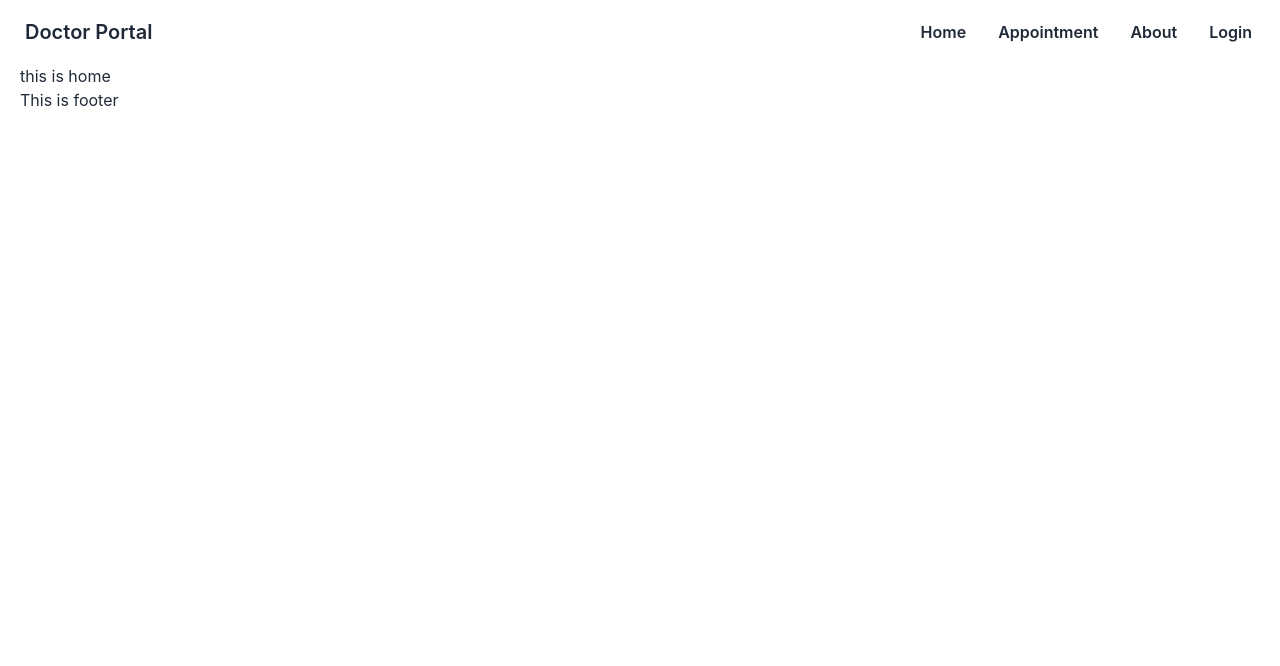
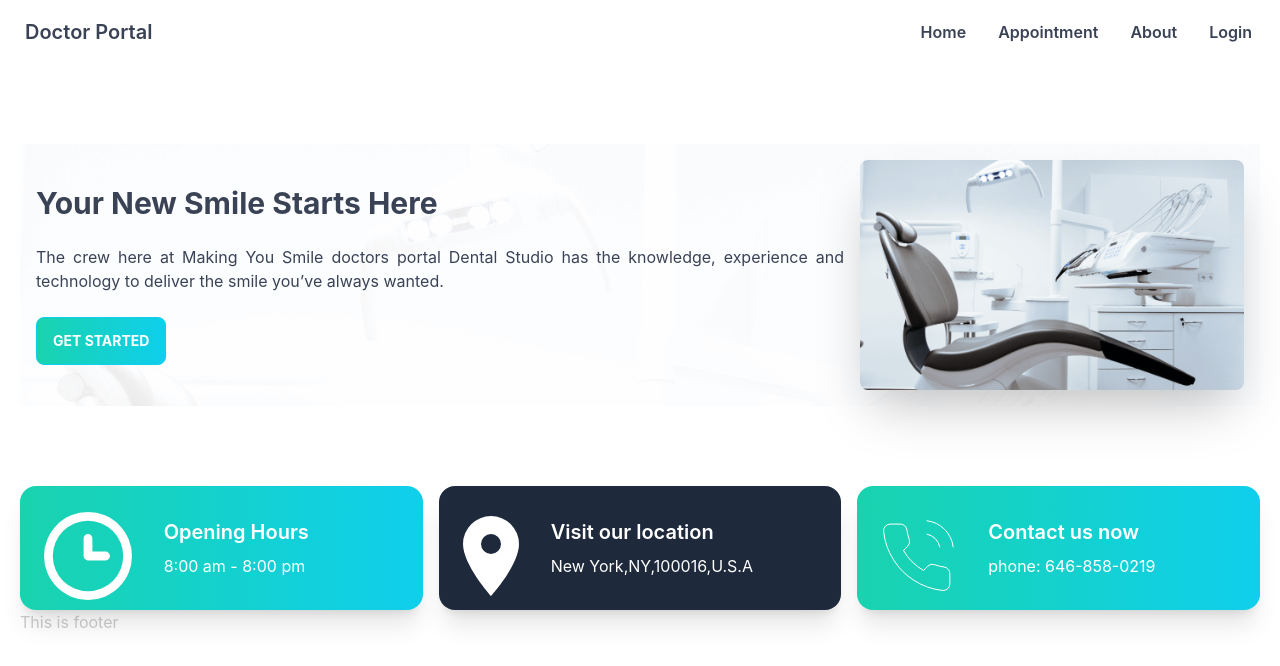
Before and after one commit to ibrahimsarder96/doctor-portal6, a React (Create React App) app: page / in a window 1280 px wide. Shown: the top 666 px of the page. Built offline with nearby package versions, Linux system fonts and the light colour scheme.

Commit message:
Info & CardInfo

```diff
--- a/src/Pages/Home/Banner/Banner.js
+++ b/src/Pages/Home/Banner/Banner.js
@@ -1,10 +1,23 @@
 import React from 'react';
-
+import chair from '../../../assets/images/chair.png';
+import PrimaryButton from '../../Shared/PrimaryButton/PrimaryButton';
+import bg from '../../../assets/images/bg.png';
 const Banner = () => {
   return (
+    <div style={{
+      background: `url(${bg})`,
+      backgroundSize: 'cover'
+    }}
+    className="hero bg-white my-20">
+  <div className="hero-content flex-col lg:flex-row-reverse">
+    <img src={chair} alt='' className="max-w-sm rounded-lg shadow-2xl" />
     <div>
-
+      <h1 className="lg:text-3xl text-accent font-bold">Your New Smile Starts Here</h1>
+      <p className="py-6 text-accent text-justify">The crew here at Making You Smile doctors portal Dental Studio has the knowledge, experience and technology to deliver the smile you’ve always wanted.</p>
+      <PrimaryButton>Get Started</PrimaryButton>
     </div>
+  </div>
+</div>
   );
 };
 
--- /dev/null
+++ b/src/Pages/Home/CardInfo/CardInfo.js
@@ -0,0 +1,17 @@
+import React from 'react';
+
+const CardInfo = ({img, cardTitle, bgclass, info}) => {
+  return (
+    <div className={`card lg:card-side bg-base-100 shadow-xl ${bgclass}`}>
+    <figure  className='pl-6 pt-4'>
+      <img src={img} alt="Album"/>
+      </figure>
+    <div className="card-body text-white">
+      <h2 className="card-title">{cardTitle}</h2>
+      <p>{info}</p>
+    </div>
+  </div>
+  );
+};
+
+export default CardInfo;
--- a/src/Pages/Home/Home/Home.js
+++ b/src/Pages/Home/Home/Home.js
@@ -1,9 +1,12 @@
 import React from 'react';
+import Banner from '../Banner/Banner';
+import Info from '../Info/Info';
 
 const Home = () => {
   return (
     <div className='mx-5'>
-      <h1>this is home</h1>
+      <Banner></Banner>
+      <Info></Info>
     </div>
   );
 };
--- /dev/null
+++ b/src/Pages/Home/Info/Info.js
@@ -0,0 +1,17 @@
+import React from 'react';
+import CardInfo from '../CardInfo/CardInfo';
+import clock from '../../../assets/icons/clock.svg';
+import marker from '../../../assets/icons/marker.svg';
+import phone from '../../../assets/icons/phone.svg';
+
+const Info = () => {
+  return (
+    <div className='grid grid-cols-1 gap-4 lg:grid-cols-3'>
+    <CardInfo cardTitle="Opening Hours" bgclass="bg-gradient-to-r from-secondary to-primary" info="8:00 am - 8:00 pm" img={clock}></CardInfo>
+    <CardInfo cardTitle="Visit our location" bgclass="bg-slate-800" info="New York,NY,100016,U.S.A" img={marker}></CardInfo>
+    <CardInfo cardTitle="Contact us now" bgclass="bg-gradient-to-r from-secondary to-primary" info="phone: 646-858-0219" img={phone}></CardInfo>
+  </div>
+  );
+};
+
+export default Info;
--- a/src/Pages/Shared/Navbar/Navbar.js
+++ b/src/Pages/Shared/Navbar/Navbar.js
@@ -3,13 +3,13 @@ import { Link } from 'react-router-dom';
 
 const Navbar = () => {
   const menuItem = <>
-    <li className='font-semibold'><Link to="/">Home</Link></li>
-    <li className='font-semibold'><Link to="/appointment">Appointment</Link></li>
-    <li className='font-semibold'><Link to="/about">About</Link></li>
-    <li className='font-semibold'><Link to="/login">Login</Link></li>
+    <li className='font-semibold text-accent'><Link to="/">Home</Link></li>
+    <li className='font-semibold text-accent'><Link to="/appointment">Appointment</Link></li>
+    <li className='font-semibold text-accent'><Link to="/about">About</Link></li>
+    <li className='font-semibold text-accent'><Link to="/login">Login</Link></li>
   </>
   return (
-    <div className="navbar bg-base-100">
+    <div className="navbar bg-white flex justify-between">
     <div className="navbar-start">
       <div className="dropdown">
         <label tabIndex={0} className="btn btn-ghost lg:hidden">
@@ -19,9 +19,9 @@ const Navbar = () => {
           {menuItem}
         </ul>
       </div>
-      <Link to='/' className="btn btn-ghost normal-case text-xl">Doctor Portal</Link>
+      <Link to='/' className="btn btn-ghost normal-case text-accent text-xl">Doctor Portal</Link>
     </div>
-    <div className="navbar-end hidden lg:flex">
+    <div className="navbar-center hidden lg:flex">
       <ul className="menu menu-horizontal px-1">
       {menuItem}
       </ul>
--- /dev/null
+++ b/src/Pages/Shared/PrimaryButton/PrimaryButton.js
@@ -0,0 +1,11 @@
+import React from 'react';
+
+const PrimaryButton = ({children}) => {
+  return (
+    <div>
+       <button className="btn btn-primary text-white font-bold bg-gradient-to-r from-secondary to-primary">{children}</button>
+    </div>
+  );
+};
+
+export default PrimaryButton;
--- a/tailwind.config.js
+++ b/tailwind.config.js
@@ -3,6 +3,22 @@ module.exports = {
     content: [
     "./src/**/*.{js,jsx,ts,tsx}",
   ],
+  daisyui: {
+    themes: [
+      {
+        doctortheme: {
+
+"primary": "#0FCFEC",
+
+"secondary": "#19D3AE",
+
+"accent": "#3A4256",
+
+
+        },
+      },
+    ],
+  },
   theme: {
     extend: {},
   },
```
